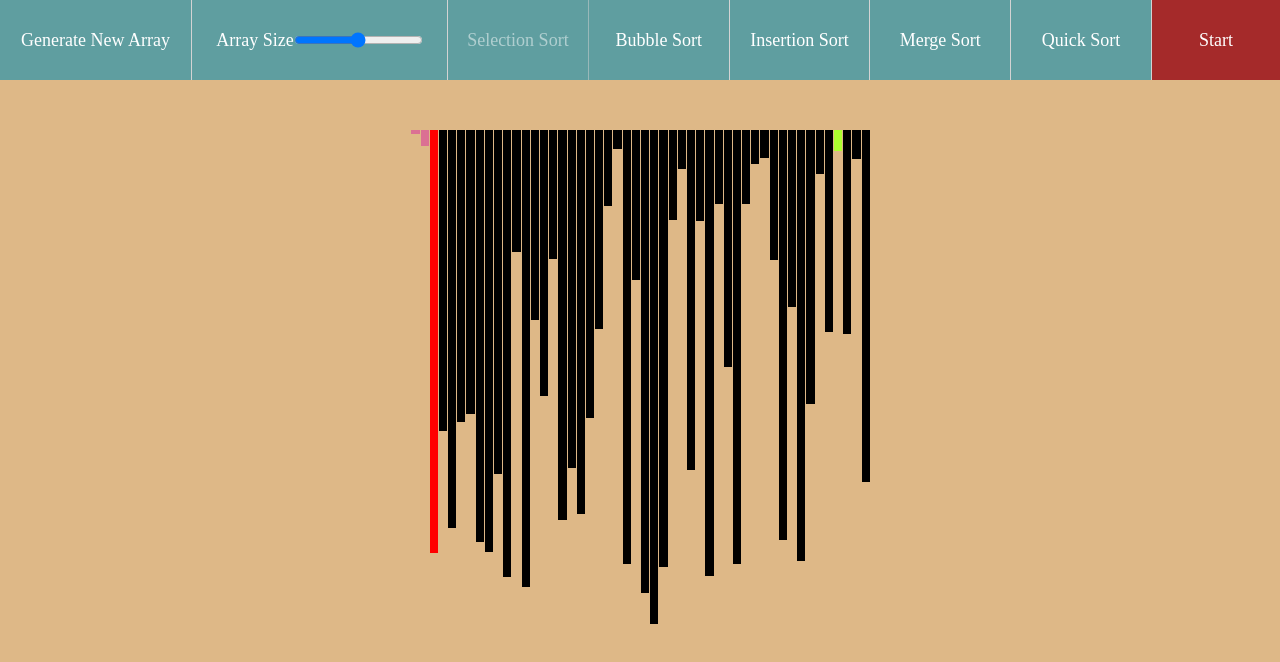
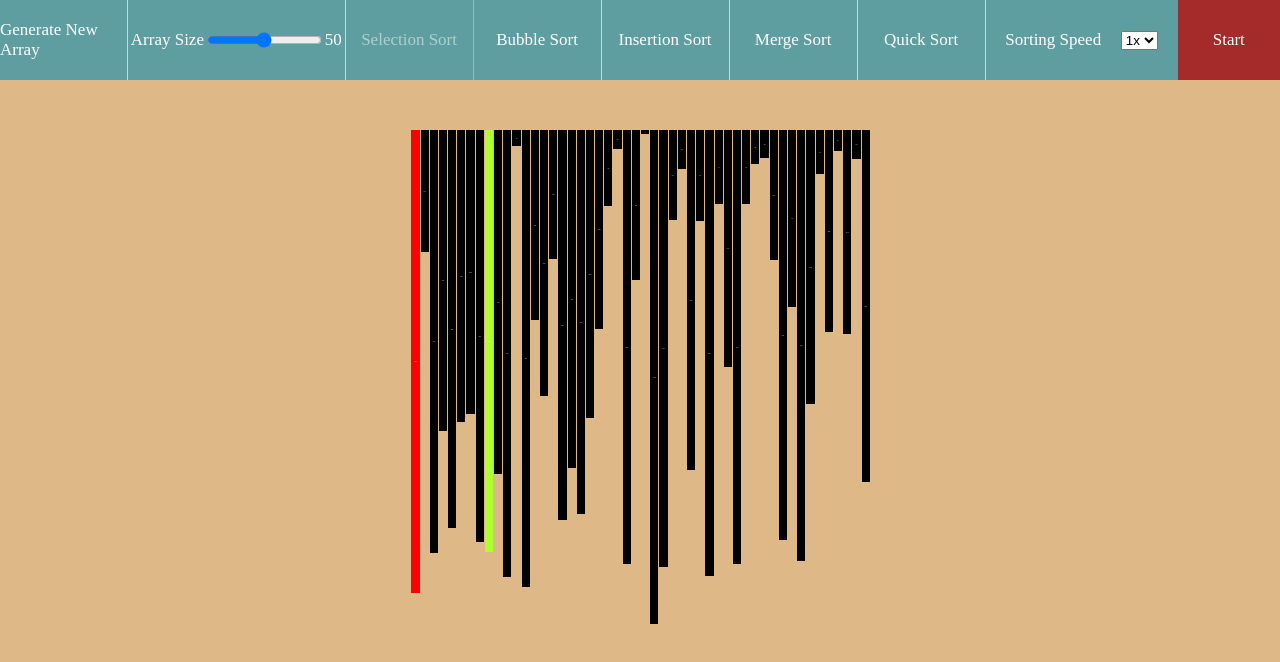
Before and after one commit to rajatkumar794/Sorting-Visualizer, a plain HTML site: page index.html in a window 1280 px wide. Both pictures are taken after a click on the element "Start". Drawn offline with Linux system fonts and the light colour scheme.

Commit message:
added speed control

```diff
--- a/array.js
+++ b/array.js
@@ -10,6 +10,8 @@ function displayArray(){
         newElement.classList.add(array[i].status)
         let value =  array[i].value
         newElement.setAttribute("value",value);
+        newElement.innerText= value;
+        newElement.style.fontSize=textSize+"vw"
         newElement.style.height=value+"px"
         newElement.style.width=elementWidth+"vw"
         content.append(newElement)
--- a/index.html
+++ b/index.html
@@ -13,6 +13,7 @@
             <div class="new-array">Generate New Array</div>
             <div class="array-size">
                 Array Size<input type="range" min="0" max="100" class="alter-size">
+                <div class="current-size"></div>
             </div>
             <div class="sorting-algo">
                 <div class="algo selection active-algo">Selection Sort</div>
@@ -20,6 +21,16 @@
                 <div class="algo insertion">Insertion Sort</div>
                 <div class="algo merge">Merge Sort</div>
                 <div class="algo quick">Quick Sort</div>
+            </div>
+            <div class="sorting-speed">
+                Sorting Speed
+                <select class="alter-speed">
+                    <option value="1">1x</option>
+                    <option value="2">2x</option>
+                    <option value="3">3x</option>
+                    <option value="4">4x</option>
+                    <option value="8">8x</option>
+                </select>
             </div>
             <div class="start">Start</div>
         </div>
--- a/script.js
+++ b/script.js
@@ -1,21 +1,42 @@
 let sizeSlider = document.querySelector(".alter-size")
+let speedChoice = document.querySelector(".alter-speed")
 let generateNewArray = document.querySelector(".new-array")
 let algoList = document.querySelectorAll(".algo")
 let startButton = document.querySelector(".start")
-
+let currentArrSize = document.querySelector(".current-size")
 let inputSize = sizeSlider.value;
 let currentAlgo = "selection"
 let array = []
-let elementWidth = ((window.innerWidth/20)/(2*50))
+let elementWidth = ((window.innerWidth/20)/(2*50));
+let baseDelay = 400;
+let sortDelay = baseDelay;
+let textSize = elementWidth/5;
 
 initializeArray()
 displayArray()
+currentArrSize.innerHTML = 50;
 
 sizeSlider.addEventListener("input", function(e){
     inputSize=sizeSlider.value;
+    currentArrSize.innerHTML = inputSize;
     elementWidth = ((window.innerWidth/20)/(2*inputSize))
+    textSize=elementWidth/5;
     initializeArray()
     displayArray()
+})
+
+speedChoice.addEventListener("change", function(e){
+    let speed = speedChoice.value;
+    if(speed=="1")
+        sortDelay=baseDelay;
+    else if(speed=="2")
+        sortDelay=baseDelay/2;
+    else if(speed=="3")
+        sortDelay=baseDelay/3;
+    else if(speed=="4")
+        sortDelay=baseDelay/4;
+    else
+        sortDelay=baseDelay/8;
 })
 
 generateNewArray.addEventListener("click", function(e){
--- a/style.css
+++ b/style.css
@@ -10,38 +10,48 @@
     background: cadetblue;
     display: flex;
     color: white;
-    font-size: large;
+    font-size: 17px;
+
     cursor: pointer;
 }
 
 .new-array{
     height: 100%;
-    width: 15%;
+    width: 10%;
     border-right: 1px solid lightgray;
     display: flex;
     align-items: center;
-    justify-content: center;
+    justify-content: space-between;
 }
 .array-size{
     height: 100%;
-    width: 20%;
+    width: 17%;
     border-right: 1px solid lightgray;
     display: flex;
     align-items: center;
-    justify-content: center;
+    justify-content: space-evenly;
+
 }
 
 .alter-size{
+    width: 9vw;
     cursor: pointer;
 }
 
 .sorting-algo{
     height: 100%;
-    width: 55%;
+    width: 50%;
     display: flex;
     justify-content: space-evenly;
 }
 
+.sorting-speed{
+    height: 100%;
+    width: 15%;
+    display: flex;
+    align-items: center;
+    justify-content: space-evenly;
+}
 .sorting-algo div{
     height: 100%;
     width: 20%;
@@ -52,7 +62,7 @@
 }
 
 .start{
-    width: 10%;
+    width: 8%;
     display: flex;
     align-items: center;
     justify-content: center;
@@ -71,8 +81,12 @@
 .array-element{
     margin-top: 50px;
     margin-left: 1px;
-    transition: all .4s ease-in;
+    display: flex;
+    align-items: center;
+    justify-content: center;
+    color: white;
 }
+
  .active-algo{
      opacity: 0.5;
  }
@@ -84,7 +98,7 @@
 
  .comparing-element{
      background: greenyellow;
-     transition: height .5s;
+     transition: height .5s ease-in;
  }
 
  .sorted{
--- a/util.js
+++ b/util.js
@@ -12,22 +12,14 @@ async function swap(i, j)
     array[j].value = temp
 }
 
-async function pause(time) {
+async function pause() {
     return new Promise(resolve => {
         setTimeout(function(){
             resolve();
-        }, time);
+        }, sortDelay);
     });
 }
 
 function mark(status,i){
     array[i].status = status
 }
-
-function shiftArray(s,e)
-{
-    let temp = array[e+1].value
-    for(let i=e; i>=s; --i)
-        array[i+1].value=array[i].value;
-    array[s].value=temp;
-}
```
